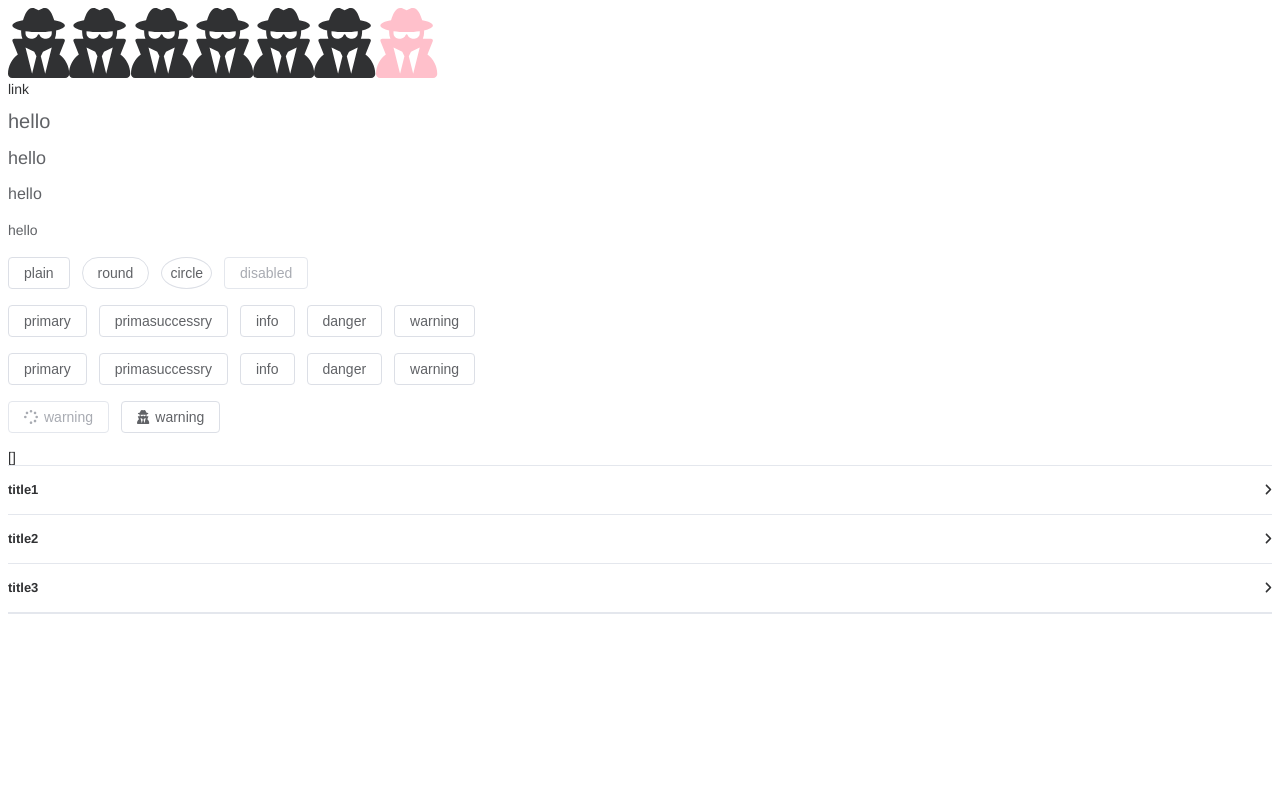
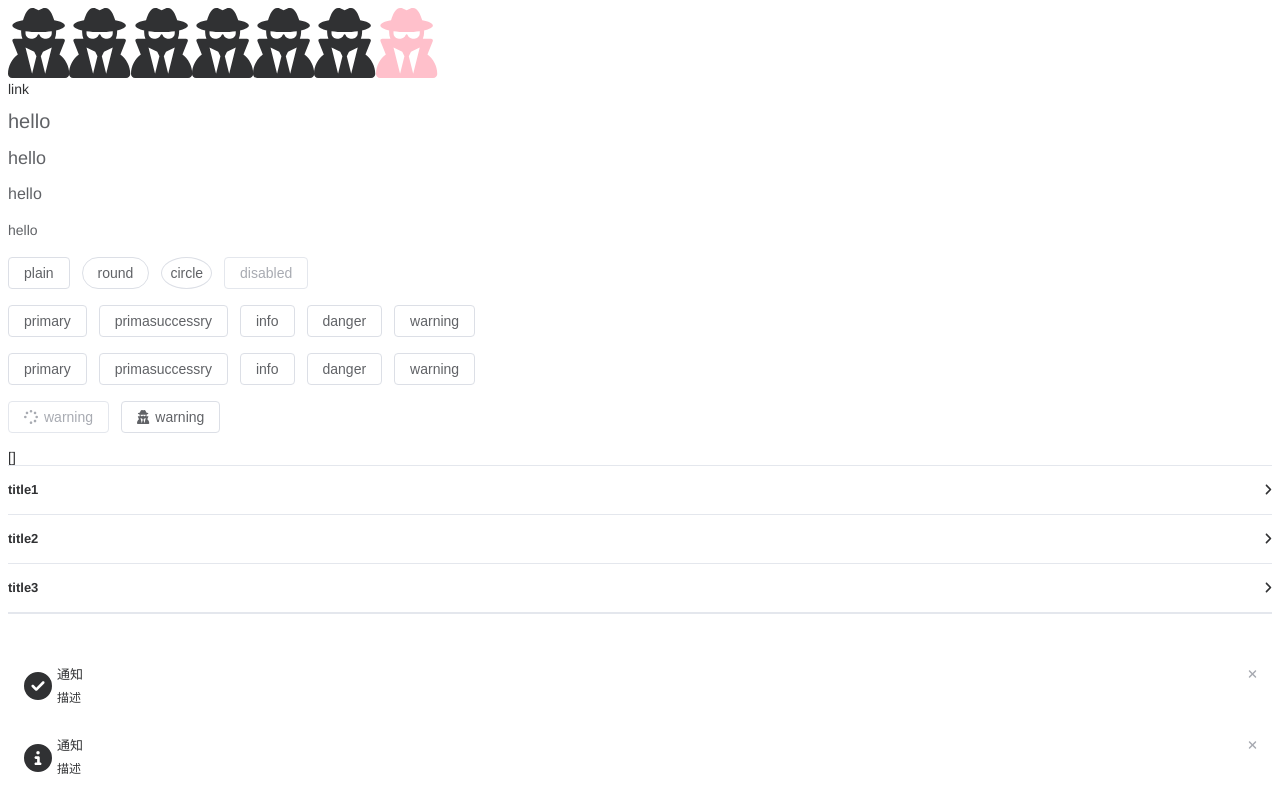
Before and after one commit to CJR19/c-element, a Vue app: page / in a window 1280 px wide. Shown: the top 800 px of the page. Built offline with nearby package versions, Linux system fonts and the light colour scheme.

Commit message:
feat: 新增Alert组件

```diff
--- a/src/App.vue
+++ b/src/App.vue
@@ -54,6 +54,28 @@
     </CollapseItem>
   </Collapse>
   <br><br>
+  <Alert type="success" title="通知" description="描述" show-icon></Alert>
+  <Alert type="info" title="通知" description="描述" show-icon></Alert>
+  <Alert type="warning" title="通知" description="描述" show-icon></Alert>
+  <Alert type="danger" title="警告" show-icon>
+    <template #description>
+      <h3>
+        <a href="https://www.baidu.com">自定义链接</a>
+      </h3>
+    </template>
+  </Alert>
+
+  <Alert type="success" title="通知" description="描述" show-icon effect="dark"></Alert>
+  <Alert type="info" title="通知" description="描述" show-icon effect="dark"></Alert>
+  <Alert type="warning" title="通知" description="描述" show-icon effect="dark"></Alert>
+  <Alert type="danger" title="警告" show-icon effect="dark">
+    <template #description>
+      <h3>
+        <a href="https://www.baidu.com">自定义链接</a>
+      </h3>
+    </template>
+  </Alert>
+
 
 </template>
 
@@ -63,6 +85,7 @@ import Button from './components/Button/Button.vue';
 import CollapseItem from './components/Collapse/CollapseItem.vue';
 import Collapse from './components/Collapse/Collapse.vue';
 import Icon from './components/Icon/Icon.vue'
+import Alert from './components/Alert/Alert.vue'
 
 import type { ButtonInstance } from './components/Button/types';
 
@@ -79,5 +102,7 @@ onMounted(()=>{
 
 
 <style scoped>
-
+.c-alert {
+  margin-top: 10px;
+}
 </style>
--- /dev/null
+++ b/src/components/Alert/Alert.vue
@@ -0,0 +1,74 @@
+<template>
+    <Transition name="fade">
+        <div
+            v-if="showAlert"
+            class="c-alert"
+            :class="{
+                [`c-alert--${type}--${effect}`]: type,
+                'is-center': center,
+            }"
+        >
+            <Icon
+                v-if="showIcon"
+                :icon="iconType[type]"
+                :type="type"
+                class="c-alert__icon"
+                :class="{
+                    'is-big':description || $slots.description,
+                    [`theme--${effect}`]: effect
+                }"
+            />
+            <div class="c-alert__content">
+                <span class="c-alert__title">
+                        {{ title }}
+                </span>
+                <p class="c-alert__description" v-if="description || $slots.description">
+                    {{ description }}
+                    <slot name="description"/>
+                </p>
+            </div>
+            <Icon
+                v-if="closable"
+                :icon="['fas', 'xmark']"
+                class="c-alert__close-btn"
+                :class="{
+                    [`theme--${effect}`]: effect
+                }"
+                @click="close"
+            />
+        </div>
+    </Transition>
+
+</template>
+
+<script setup lang="ts">
+import Icon from '@/components/Icon/Icon.vue'
+import type { AlertProps } from './types'
+import { ref } from 'vue'
+defineOptions({
+    name: 'CAlert'
+})
+
+withDefaults(defineProps<AlertProps>(),{
+    type: 'info',
+    closable: true,
+    effect: 'light'
+})
+
+const iconType = {
+    success: ['fas', 'circle-check'],
+    warning: ['fas', 'circle-exclamation'],
+    info: ['fas', 'circle-info'],
+    danger: ['fas', 'circle-xmark']
+}
+
+const showAlert = ref<boolean>(true)
+
+const close = ()=> {
+    showAlert.value = false
+}
+</script>
+
+<style scoped>
+
+</style>
--- /dev/null
+++ b/src/components/Alert/style.css
@@ -0,0 +1,90 @@
+.c-alert {
+    --c-alert-bg-color: var(--c-color-info-light-9);
+    --c-alert-padding: 8px 16px;
+    --c-alert-border-radius-base: var(--c-border-radius-base);
+    --c-alert-title-font-size: 13px;
+    --c-alert-description-font-size: 12px;
+    --c-alert-close-font-size: 12px;
+    --c-alert-close-customed-font-size: 13px;
+    --c-alert-icon-size: 16px;
+    --c-alert-icon-large-size: 28px;
+    --c-alert-text-align: flex-star;
+    --c-alert-close-btn-color:var(--c-text-color-placeholder);
+    width: 100%;
+    padding: var(--c-alert-padding);
+    margin: 0;
+    box-sizing: border-box;
+    border-radius: var(--c-alert-border-radius-base);
+    position: relative;
+    background-color: var(--c-alert-bg-color);
+    overflow: hidden;
+    opacity: 1;
+    display: flex;
+    align-items: center;
+    justify-content: var(--c-alert-text-align);
+    transition: opacity var(--c-transition-duration-fast) ease;
+
+    &.is-center {
+        --c-alert-text-align: center;
+    }
+}
+
+
+@each $val in success,warning,info,danger {
+    .c-alert--$(val)--light {
+        --c-alert-bg-color: var(--c-color-$(val)-light-9);
+        color: var(--c-color-$(val));
+    }
+    .c-alert--$(val)--dark {
+        --c-alert-bg-color: var(--c-color-$(val)-dark-2);
+        color: #fff;
+    }
+}
+
+.c-alert__content {
+    margin-left: 5px;
+}
+
+.c-alert__icon {
+    font-size: var(--c-alert-icon-size);
+    width: var(--c-alert-icon-size);
+    &.is-big {
+        font-size: var(--c-alert-icon-large-size);
+        width: var(--c-alert-icon-large-size);
+    }
+    &.theme--dark {
+        color: #fff;
+    }
+}
+
+.c-alert__title {
+    font-size: var(--c-alert-title-font-size);
+}
+
+.c-alert__description {
+    margin: 5px 0;
+    font-size: var(--c-alert-description-font-size);
+}
+
+.c-alert__close-btn {
+    font-size: var(--c-alert-close-font-size);
+    opacity: 1;
+    position: absolute;
+    top: 12px;
+    right: 15px;
+    color: var(--c-alert-close-btn-color);
+    cursor: pointer;
+    &.theme--dark {
+        --c-alert-close-btn-color:#fff;
+    }
+}
+
+.fade-enter-active,
+.fade-leave-active {
+    opacity: 1;
+}
+
+.fade-enter,
+.fade-leave-to {
+    opacity: 0;
+}
--- /dev/null
+++ b/src/components/Alert/types.ts
@@ -0,0 +1,49 @@
+
+export interface AlertProps {
+    /**
+     * 标题
+     * @type {string}
+     */
+    title?: string;
+
+    /**
+     * 主题
+     * @type {string}
+     * @default info
+     */
+    type?: 'success' | 'warning' | 'info' | 'danger';
+
+    /**
+     * 辅助性文字。也可通过默认 slot 传入
+     * @type {string}
+     */
+    description?: string;
+
+    /**
+     * 是否可关闭
+     * @type {boolean}
+     * @default true
+     */
+    closable?: boolean;
+
+    /**
+     * 文字是否居中
+     * @type {boolean}
+     * @default true
+     */
+    center?: boolean;
+
+    /**
+     * 是否显示图标
+     * @type {boolean}
+     * @default false
+     */
+    showIcon?: boolean;
+
+    /**
+     * 选择提供的主题
+     * @type {string}
+     * @default light
+     */
+    effect?: 'light' | 'dark';
+}
--- a/src/styles/index.css
+++ b/src/styles/index.css
@@ -3,3 +3,4 @@
 @import '../components/Button/style.css';
 @import '../components/Collapse/style.css';
 @import '../components/Icon/style.css';
+@import '../components/Alert/style.css';
--- a/src/styles/vars.css
+++ b/src/styles/vars.css
@@ -80,4 +80,8 @@
     --c-disabled-bg-color: var(--c-fill-color-light);
     --c-disabled-text-color: var(--c-text-color-placeholder);
     --c-disabled-border-color: var(--c-border-color-light);
+
+    /* duration */
+    --c-transition-duration-fast:.2s;
+    --c-transition-duration: .3s;
   }
```
